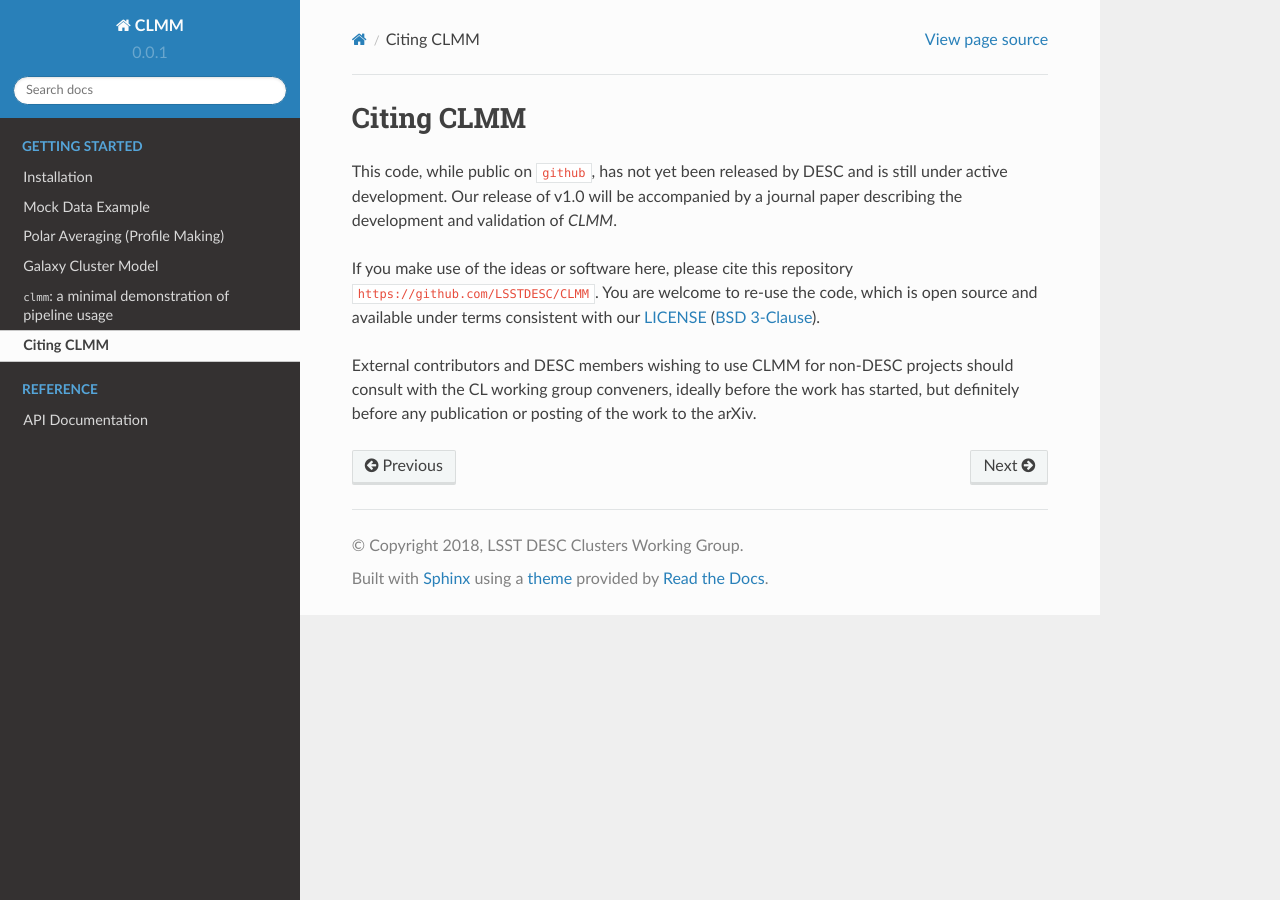
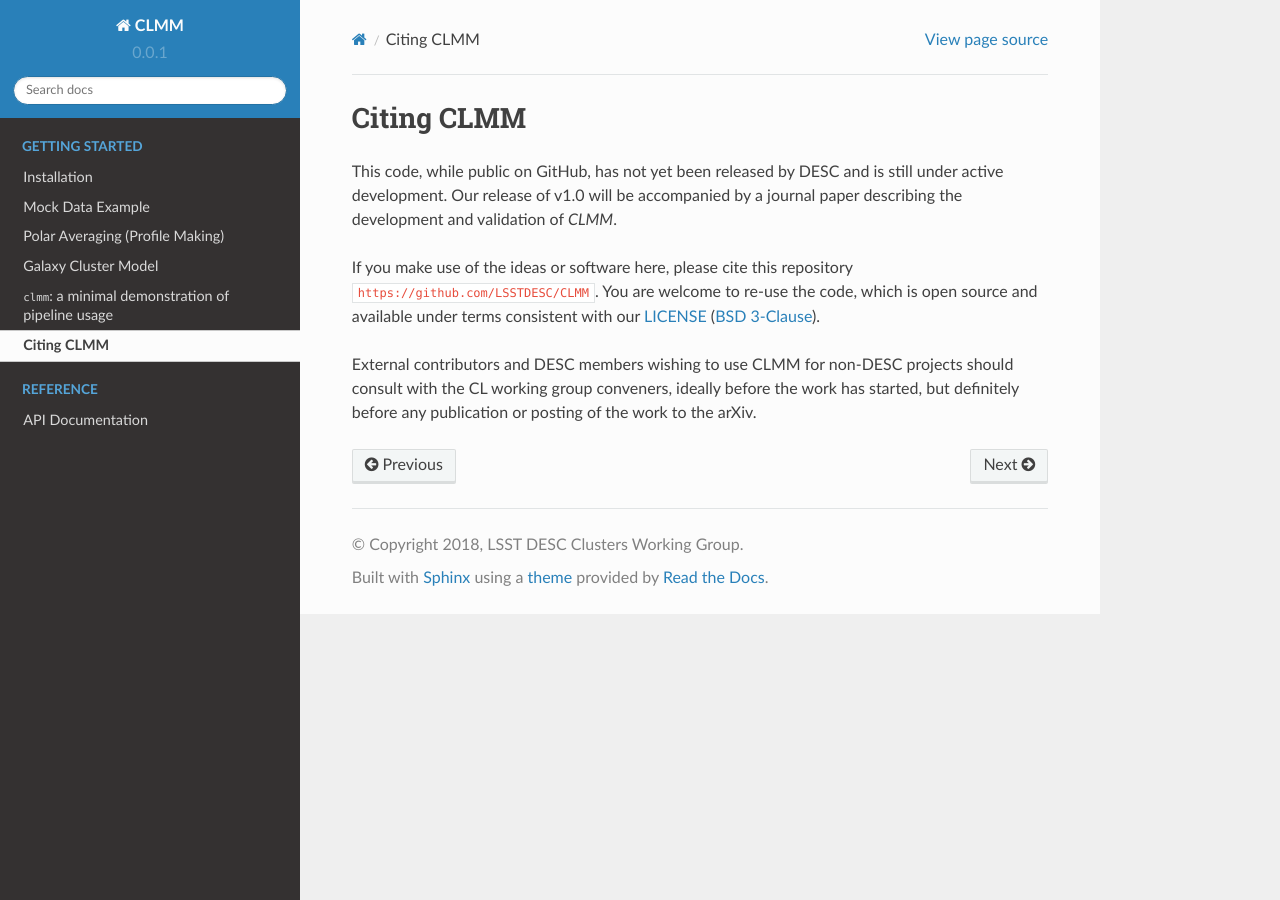
Before and after one commit to LSSTDESC/CLMM, a Sphinx documentation site: the page built from docs/source/citing.rst, in a window 1280 px wide. Built offline with Sphinx 7.4.7 and the Read the Docs theme 2.0.0, drawn with Linux system fonts in a browser that asks for light colours; pages that are not in the unit, such as notebooks, are missing from menus.

```diff
--- a/docs/source/citing.rst
+++ b/docs/source/citing.rst
@@ -2,7 +2,7 @@
 Citing CLMM
 *************
 
-This code, while public on ``github``, has not yet been released by
+This code, while public on GitHub, has not yet been released by
 DESC and is still under active development.  Our release of v1.0 will
 be accompanied by a journal paper describing the development and
 validation of `CLMM`.
```
